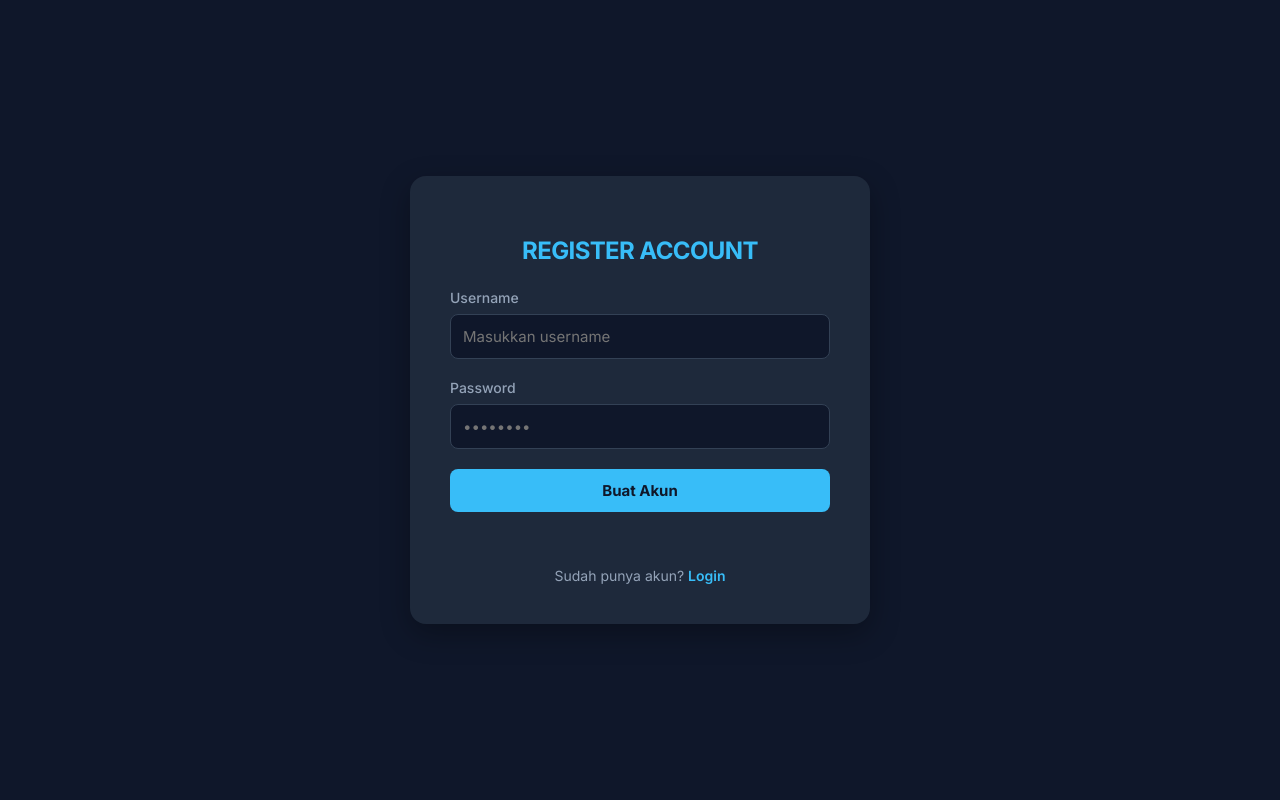
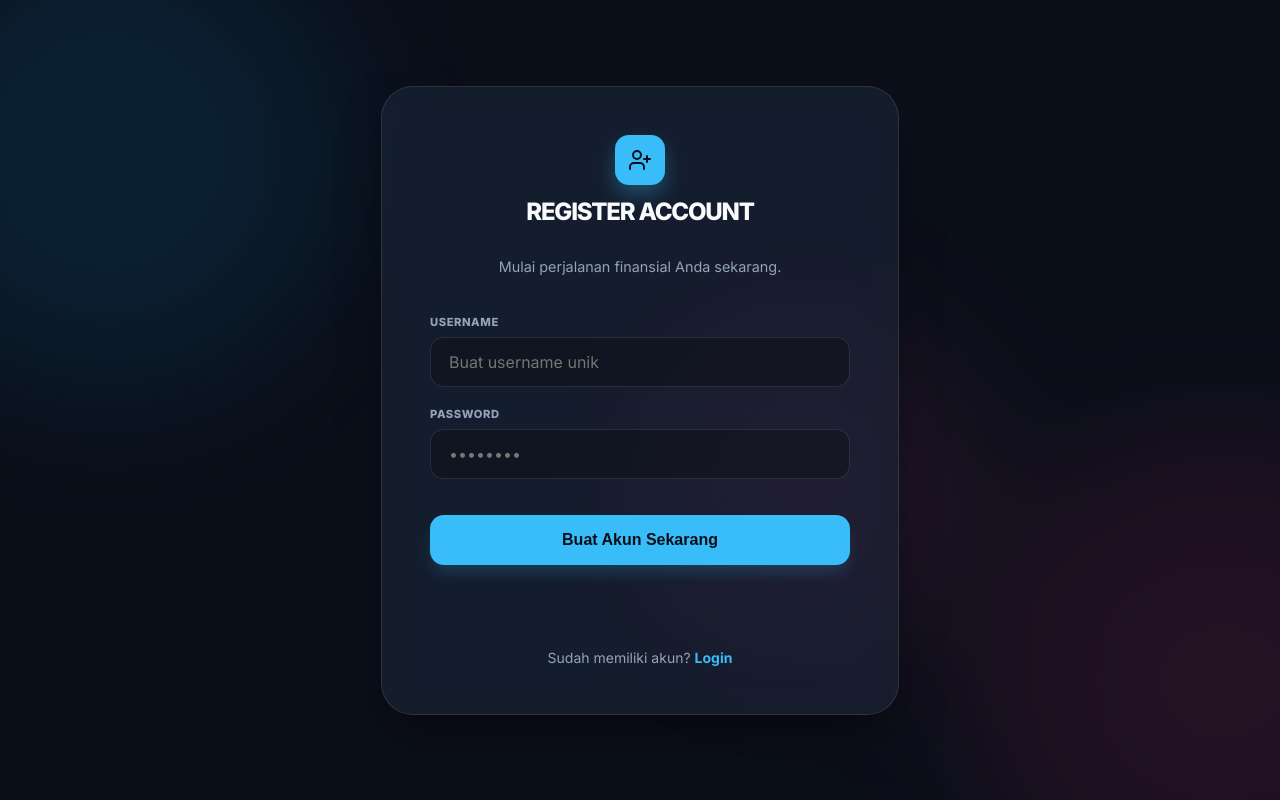
Before and after one commit to nahrafazer/financepro, a plain HTML site: page register.html in a window 1280 px wide. Drawn offline with nearby package versions, Linux system fonts and the light colour scheme.

Commit message:
Update register.html

```diff
--- a/register.html
+++ b/register.html
@@ -4,71 +4,178 @@
     <meta charset="UTF-8">
     <meta name="viewport" content="width=device-width, initial-scale=1.0">
     <title>Register - MoneyTrack</title>
-    <style>@import url('https://fonts.googleapis.com/css2?family=Inter:wght@400;500;600;700&display=swap');</style>
+    <style>@import url('https://fonts.googleapis.com/css2?family=Inter:wght@400;500;600;700;800&display=swap');</style>
     <script src="https://cdn.jsdelivr.net/npm/@supabase/supabase-js@2"></script>
+    <script src="https://unpkg.com/lucide@latest"></script>
     <style>
+        :root {
+            --bg: #0b0f1a;
+            --accent: #38bdf8;
+            --text-main: #f8fafc;
+            --text-dim: #94a3b8;
+            --border: rgba(255, 255, 255, 0.1);
+            --glass-bg: rgba(28, 37, 51, 0.65);
+        }
+
         body {
             font-family: 'Inter', sans-serif;
-            background-color: #0f172a;
+            background-color: var(--bg);
+            color: var(--text-main);
             display: flex;
             justify-content: center;
             align-items: center;
             height: 100vh;
             margin: 0;
-            color: #f1f5f9;
+            overflow: hidden;
+            position: relative;
         }
-        .container {
-            background: #1e293b;
-            padding: 40px;
-            border-radius: 16px;
-            box-shadow: 0 10px 30px rgba(0,0,0,0.3);
+
+        /* --- Animated Blob Background (Biru Terang & Pink) --- */
+        .blobs {
+            position: fixed;
+            top: 0; left: 0; width: 100%; height: 100%;
+            z-index: -1; filter: blur(80px);
+            opacity: 0.6;
+        }
+        .blob {
+            position: absolute; width: 450px; height: 450px;
+            border-radius: 50%;
+            opacity: 0.2; animation: move 25s infinite alternate ease-in-out;
+        }
+        .blob-1 { top: -10%; left: -10%; background: #0ea5e9; }
+        .blob-2 { bottom: -10%; right: -10%; background: #db2777; animation-delay: -5s; }
+        .blob-3 { top: 40%; left: 50%; width: 300px; height: 300px; background: #ec4899; animation-duration: 20s; }
+
+        @keyframes move {
+            from { transform: translate(0, 0) scale(1); }
+            to { transform: translate(120px, 80px) scale(1.2); }
+        }
+
+        /* --- Frosted Glass Card --- */
+        .register-card {
+            background: var(--glass-bg);
+            backdrop-filter: blur(16px) saturate(180%);
+            -webkit-backdrop-filter: blur(16px) saturate(180%);
+            padding: 3rem;
+            border-radius: 32px;
+            box-shadow: 0 25px 50px -12px rgba(0, 0, 0, 0.5);
             width: 100%;
-            max-width: 380px;
+            max-width: 420px;
+            border: 1px solid var(--border);
+            z-index: 10;
         }
-        h2 { margin-bottom: 24px; text-align: center; color: #38bdf8; font-weight: 700; letter-spacing: -0.025em; }
-        label { display: block; margin-bottom: 8px; font-size: 14px; color: #94a3b8; font-weight: 500; }
+
+        .brand {
+            display: flex;
+            flex-direction: column;
+            align-items: center;
+            gap: 12px;
+            margin-bottom: 2rem;
+        }
+
+        .brand-logo {
+            width: 50px;
+            height: 50px;
+            background: var(--accent);
+            border-radius: 14px;
+            display: flex;
+            align-items: center;
+            justify-content: center;
+            color: var(--bg);
+            box-shadow: 0 10px 20px rgba(56, 189, 248, 0.3);
+        }
+
+        h2 { margin: 0; font-size: 1.5rem; font-weight: 800; letter-spacing: -0.05em; text-transform: uppercase; color: var(--text-main); }
+        p.subtitle { color: var(--text-dim); font-size: 0.9rem; margin-top: 8px; margin-bottom: 2.5rem; text-align: center; }
+
+        .form-group { margin-bottom: 1.25rem; }
+        label { display: block; margin-bottom: 8px; font-size: 0.7rem; font-weight: 800; color: var(--text-dim); text-transform: uppercase; letter-spacing: 0.05em; }
+
         input {
             width: 100%;
-            padding: 12px;
-            margin-bottom: 20px;
-            border: 1px solid #334155;
-            background: #0f172a;
-            border-radius: 8px;
-            box-sizing: border-box;
+            padding: 14px 18px;
+            background: rgba(0, 0, 0, 0.25);
+            border: 1px solid var(--border);
+            border-radius: 14px;
             color: white;
             font-family: 'Inter', sans-serif;
-            font-size: 15px;
+            font-size: 1rem;
+            transition: all 0.3s cubic-bezier(0.4, 0, 0.2, 1);
+            box-sizing: border-box;
         }
-        input:focus { outline: 2px solid #38bdf8; border-color: transparent; }
+
+        input:focus {
+            outline: none;
+            border-color: var(--accent);
+            background: rgba(0, 0, 0, 0.4);
+            box-shadow: 0 0 0 4px rgba(56, 189, 248, 0.1);
+        }
+
         button {
             width: 100%;
-            padding: 12px;
-            background: #38bdf8;
-            color: #0f172a;
+            padding: 16px;
+            background: var(--accent);
+            color: var(--bg);
             border: none;
-            border-radius: 8px;
-            font-family: 'Inter', sans-serif;
-            font-size: 15px;
-            font-weight: 700;
+            border-radius: 14px;
+            font-weight: 800;
+            font-size: 1rem;
             cursor: pointer;
-            transition: all 0.2s;
+            transition: all 0.3s;
+            margin-top: 1rem;
+            box-shadow: 0 10px 15px -3px rgba(56, 189, 248, 0.2);
         }
-        button:hover { background: #7dd3fc; transform: translateY(-1px); }
-        #status { text-align: center; margin-top: 15px; font-size: 14px; min-height: 20px; font-weight: 500; }
-        .link { text-align: center; margin-top: 20px; font-size: 14px; color: #94a3b8; }
-        .link a { color: #38bdf8; text-decoration: none; font-weight: 600; }
+
+        button:hover {
+            opacity: 0.9;
+            transform: translateY(-2px);
+            box-shadow: 0 20px 25px -5px rgba(56, 189, 248, 0.3);
+        }
+
+        button:active { transform: translateY(0); }
+        button:disabled { opacity: 0.5; cursor: not-allowed; transform: none; }
+
+        #status { text-align: center; margin-top: 1.5rem; font-size: 0.875rem; min-height: 20px; font-weight: 600; }
+
+        .footer-link { text-align: center; margin-top: 2.5rem; font-size: 0.875rem; color: var(--text-dim); }
+        .footer-link a { color: var(--accent); text-decoration: none; font-weight: 700; transition: color 0.2s; }
+        .footer-link a:hover { color: #7dd3fc; }
     </style>
 </head>
 <body>
-    <div class="container">
-        <h2>REGISTER ACCOUNT</h2>
+
+    <!-- Animated Blobs -->
+    <div class="blobs">
+        <div class="blob blob-1"></div>
+        <div class="blob blob-2"></div>
+        <div class="blob blob-3"></div>
+    </div>
+
+    <div class="register-card">
+        <div class="brand">
+            <div class="brand-logo"><i data-lucide="user-plus"></i></div>
+            <h2>Register Account</h2>
+        </div>
+
+        <p class="subtitle">Mulai perjalanan finansial Anda sekarang.</p>
+
+        <div class="form-group">
             <label>Username</label>
-        <input type="text" id="username" placeholder="Masukkan username">
+            <input type="text" id="username" placeholder="Buat username unik" autocomplete="off">
+        </div>
+
+        <div class="form-group">
             <label>Password</label>
             <input type="password" id="password" placeholder="••••••••">
-        <button onclick="handleRegister()" id="btn">Buat Akun</button>
+        </div>
+
+        <button onclick="handleRegister()" id="btn-register">Buat Akun Sekarang</button>
+
         <p id="status"></p>
-        <div class="link">Sudah punya akun? <a href="login.html">Login</a></div>
+
+        <div class="footer-link">
+            Sudah memiliki akun? <a href="login.html">Login</a>
+        </div>
     </div>
 
     <script>
@@ -80,17 +187,19 @@
             const user = document.getElementById('username').value.trim();
             const pass = document.getElementById('password').value;
             const status = document.getElementById('status');
-            const btn = document.getElementById('btn');
+            const btn = document.getElementById('btn-register');
 
             if (!user || !pass) {
-                status.innerText = "Isi semua kolom!";
+                status.innerText = "Mohon isi semua kolom!";
                 status.style.color = "#f87171";
                 return;
             }
 
             btn.disabled = true;
-            status.innerText = "Memeriksa username...";
+            status.innerText = "Memproses pendaftaran...";
+            status.style.color = "#94a3b8";
 
+            try {
                 // 1. Cek apakah username sudah ada
                 const { data: existingUser, error: checkError } = await supabaseClient
                     .from('users')
@@ -115,11 +224,18 @@
                     status.style.color = "#f87171";
                     btn.disabled = false;
                 } else {
-                status.innerText = "Berhasil! Mengalihkan ke login...";
+                    status.innerText = "Pendaftaran Berhasil!";
                     status.style.color = "#4ade80";
-                setTimeout(() => window.location.href = "login.html", 2000);
+                    setTimeout(() => window.location.href = "login.html", 1500);
+                }
+            } catch (err) {
+                status.innerText = "Terjadi kesalahan sistem.";
+                status.style.color = "#f87171";
+                btn.disabled = false;
             }
         }
+
+        lucide.createIcons();
     </script>
 </body>
 </html>
```
Lines whose indentation alone changed are shown as unchanged.
